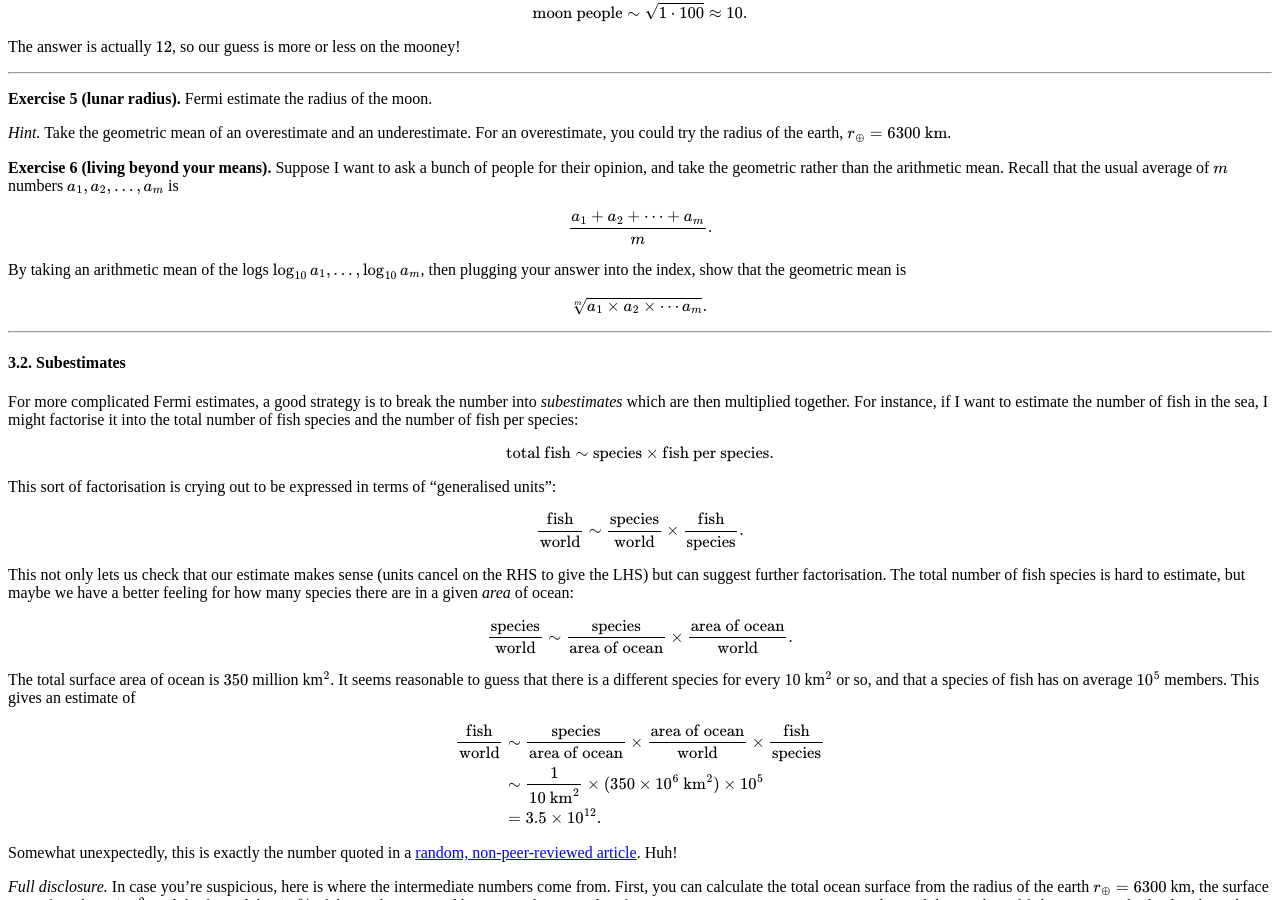
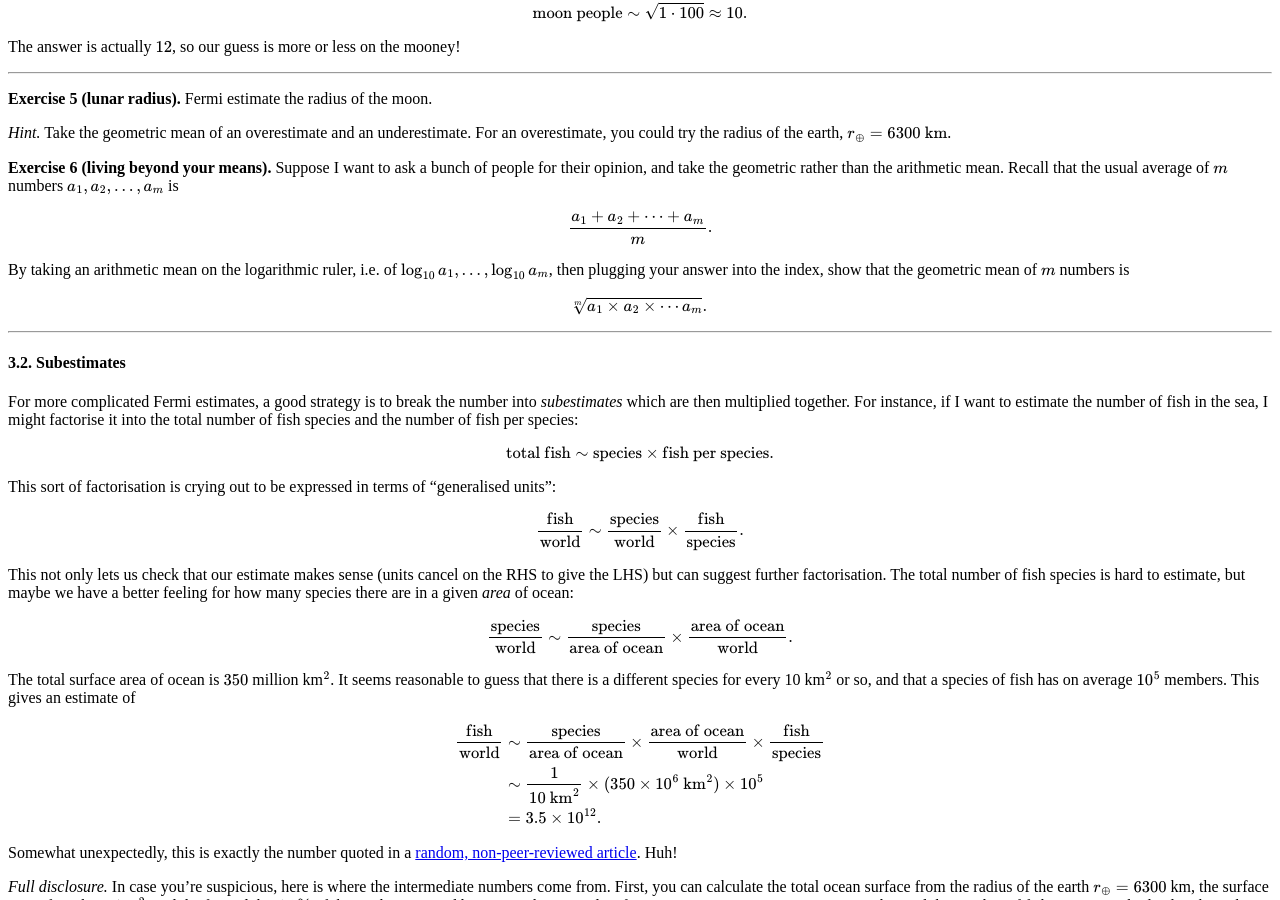
Before and after one commit to hapax/hapax.github.io, a Jekyll site: the page built from assets/simple-physics.md, in a window 1280 px wide and 900 px high, scrolled down 5706 px. Built offline with Jekyll 4.4.1, drawn with Linux system fonts in a browser that asks for light colours; our own code applies the rules of GitHub Pages for plain Markdown files; formulas are drawn with MathJax 3; a script that is not in the unit is left out.

Commit message:
Update simple-physics.md

```diff
--- a/assets/simple-physics.md
+++ b/assets/simple-physics.md
@@ -595,9 +595,9 @@ $$
 \frac{a_1+a_2+\cdots + a_m}{m}.
 $$
 
-By taking an arithmetic mean of the logs $\log_{10} a_1, \ldots,
+By taking an arithmetic mean on the logarithmic ruler, i.e. of $\log_{10} a_1, \ldots,
 \log_{10} a_m$, then plugging your answer into the index, show that
-the geometric mean is
+the geometric mean of $m$ numbers is
 
 $$
 \sqrt[m]{a_1 \times a_2 \times \cdots a_m}.
```
